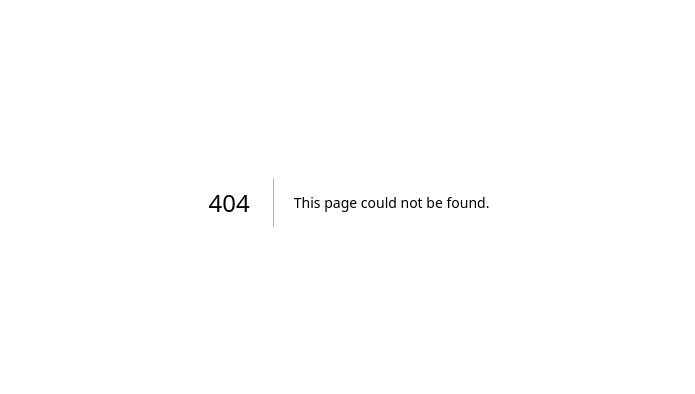
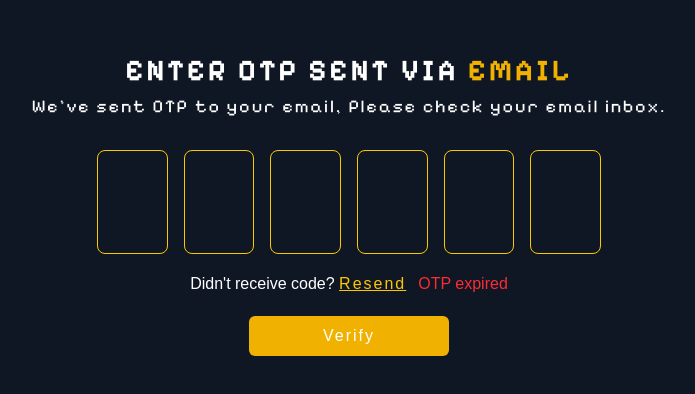
Before and after one commit to Asyrafi0257/chatbot, a Next.js app: page /otp in a window 1280 px wide. Before the commit this address had no page. Shown: the part 198-592 px from the top of the page, without its empty margins (291-986 px from the left). Built offline with nearby package versions, Linux system fonts and the light colour scheme.

Commit message:
fixed: fix the problem OTP expired for user to verify their code OTP

```diff
--- a/app/(backend)/(auth)/api/forgot-password/route.ts
+++ b/app/(backend)/(auth)/api/forgot-password/route.ts
@@ -41,7 +41,7 @@ export async function POST(request:NextRequest){
         email,
     },
     data : {
-        otp,
+        otp : otp,
         otpExpiredAt : expiredOTP,
     }
    });
--- /dev/null
+++ b/app/(backend)/(auth)/api/otp/route.ts
@@ -0,0 +1,52 @@
+import { NextRequest, NextResponse } from "next/server";
+import { prisma } from "@/app/lib/prisma";
+
+export async function GET(request: NextRequest){
+    try{
+        const email = request.nextUrl.searchParams.get("email");
+
+        if(!email){
+            return NextResponse.json({
+                success:false,
+                message: "Email is required!"
+            }, {
+                status:400
+            })
+        }
+
+        //search user inside database
+        const user = await prisma.user.findUnique({
+            where: {
+                email : email
+            },
+            select : {
+                otpExpiredAt:true
+            }
+        });
+
+        //if user tak ada dalam database
+        if(!user){
+            return NextResponse.json({
+                success:false,
+                message: "User not found!"
+            }, {
+                status:404
+            })
+        }
+
+        //yang akan return ke frontend(user)
+        return NextResponse.json({
+            otpExpiredAt : user.otpExpiredAt,
+        }, {
+            status:200
+        });
+    }catch(error){
+        console.log(error);
+        return NextResponse.json({
+            success:false,
+            message: "Server problem, Please try again!"
+        },{
+            status:500
+        })
+    }
+}
--- a/app/(frontend)/(authen)/forgot-password/page.tsx
+++ b/app/(frontend)/(authen)/forgot-password/page.tsx
@@ -2,9 +2,11 @@
 
 import { Mail } from "lucide-react";
 import { useState } from "react";
+import { useRouter } from "next/navigation";
 
 export default function ForgotPassword(){
     const [email, setEmail] = useState("");
+    const router = useRouter();
 
     const handleOTP = async () => {
         if(!email) return alert("Please enter your email");
@@ -27,7 +29,7 @@ export default function ForgotPassword(){
                 return alert(response.message);
             }
 
-            return alert("Please check your email to get OTP code.");
+            return router.push(`/otp?email=${encodeURIComponent(email)}`);
 
         }catch(error){
             console.log(error);
--- /dev/null
+++ b/app/(frontend)/(authen)/otp/layout.tsx
@@ -0,0 +1,16 @@
+import { Metadata } from "next";
+
+export const metadata : Metadata = {
+    title : "OTP",
+    description : "This otp for verified user reset password"
+}
+
+export default function LayoutOTP({children} : Readonly <{
+    children : React.ReactNode
+}>) {
+    return (
+        <div>
+            {children}
+        </div>
+    )
+}
--- /dev/null
+++ b/app/(frontend)/(authen)/otp/page.tsx
@@ -0,0 +1,142 @@
+"use client";
+
+import Link from "next/link";
+import { useEffect, useState } from "react";
+import { useSearchParams } from "next/navigation";
+
+
+export default function OTP(){
+    //typescript type => nilai dibawah ada 2 nilai sahaja either string or null
+    const [otpExpiry, setOtpExpiry] = useState<string | null>(null);
+    const [timeLeft, setTimeLeft] = useState(0);
+
+    //kita nak ambil daripada url
+    const searchParams = useSearchParams();
+    const email = searchParams.get("email");
+
+    //nak buat count down OTP expired
+    useEffect( () => {
+
+        if(!email) {
+            console.log("Email is missing");
+            return;
+        }
+
+        //*kita nak ambil data expiredOTP from database
+        const getOtpExpiry = async () => {
+            const response = await fetch(`/api/otp?email=${encodeURIComponent(email)}`)
+            const dataOtp = await response.json();
+            setOtpExpiry(dataOtp.otpExpiredAt);
+        };
+
+        getOtpExpiry();
+
+    },[email]);
+
+   //nak buat count down
+   useEffect(() => {
+        //if blm dapat expiry
+        if(!otpExpiry){
+            return;
+        }
+
+        const calculateTimeLeft = () => {
+
+            //masa sekarang
+            const now = Date.now();
+
+            //expiry daripada database
+            const expiry =  new Date(otpExpiry).getTime();
+
+            //beza masa
+            const difference = expiry - now;
+
+            //if dh expired
+            if(difference <= 0){
+                setTimeLeft(0);
+                return;
+            }
+
+            //miliseconds
+            setTimeLeft(
+                Math.ceil(difference / 1000)
+            );
+        };
+
+        //calculate terus
+        calculateTimeLeft()
+
+        //update each 1 seconds
+        const interval = setInterval( calculateTimeLeft, 100);
+
+        //stop interval when component unmount
+        return () => {
+            clearInterval(interval);
+        }
+   }, [otpExpiry]);
+
+    const minutes = Math.floor(timeLeft / 60);
+
+    const seconds = timeLeft % 60;
+
+    return (
+        <div className="flex flex-col h-screen justify-center items-center bg-[#0F1724]">
+            <h2 className="text-white text-[30px] font-bold font-pixel tracking-[3px] uppercase">Enter OTP sent via <span className="text-yellow-500">Email</span> </h2>
+            <p className="text-white tracking-[2px] font-pixel text-[18px]">We've sent OTP to your email, Please check your email inbox.</p>
+
+            <div className="mt-8 w-[500px] grid grid-cols-6 gap-5">
+                <div className="outline otline-1 outline-offset-1 outline-yellow-400 focus-within:outline-2 focus-within:outline-offset-2 focus-within:outline-yellow-500 h-[100px] w-[100px] flex flex-row justify-center items-center w-full rounded-md">
+                    <input type="text" pattern="[0-9]*" maxLength={1} className="text-white h-full w-full border-none outline-none p-2 text-[40px] text-center" />
+                </div>
+
+                <div className="outline otline-1 outline-offset-1 outline-yellow-400 focus-within:outline-2 focus-within:outline-offset-2 focus-within:outline-yellow-500 h-[100px] w-[100px] flex flex-row justify-center items-center w-full rounded-md">
+                    <input type="text" pattern="[0-9]*" maxLength={1} className="text-white h-full w-full border-none outline-none p-2 text-[40px] text-center" />
+                </div>
+
+                <div className="outline otline-1 outline-offset-1 outline-yellow-400 focus-within:outline-2 focus-within:outline-offset-2 focus-within:outline-yellow-500 h-[100px] w-[100px] flex flex-row justify-center items-center w-full rounded-md">
+                    <input type="text" pattern="[0-9]*" maxLength={1} className="text-white h-full w-full border-none outline-none p-2 text-[40px] text-center" />
+                </div>
+
+                <div className="outline otline-1 outline-offset-1 outline-yellow-400 focus-within:outline-2 focus-within:outline-offset-2 focus-within:outline-yellow-500 h-[100px] w-[100px] flex flex-row justify-center items-center w-full rounded-md">
+                    <input type="text" pattern="[0-9]*" maxLength={1} className="text-white h-full w-full border-none outline-none p-2 text-[40px] text-center" />
+                </div>
+
+                <div className="outline otline-1 outline-offset-1 outline-yellow-400 focus-within:outline-2 focus-within:outline-offset-2 focus-within:outline-yellow-500 h-[100px] w-[100px] flex flex-row justify-center items-center w-full rounded-md">
+                    <input type="text" pattern="[0-9]*" maxLength={1} className="text-white h-full w-full border-none outline-none p-2 text-[40px] text-center" />
+                </div>
+
+               <div className="outline otline-1 outline-offset-1 outline-yellow-400 focus-within:outline-2 focus-within:outline-offset-2 focus-within:outline-yellow-500 h-[100px] w-[100px] flex flex-row justify-center items-center w-full rounded-md">
+                    <input type="text" pattern="[0-9]*" maxLength={1} className="text-white h-full w-full border-none outline-none p-2 text-[40px] text-center" />
+                </div>
+            </div>
+
+            <div className="flex flex-row w-full justify-center items-center mt-5">
+                <p className="text-white">Didn't receive code? <span className="underline tracking-[2px] text-yellow-400 cursor-pointer">Resend</span> </p>
+                <div className="ml-3">
+                    {timeLeft > 0 ? (
+                        <p className="text-white">
+                            - OTP expires in{" "}
+                            <span className="text-yellow-400">
+                            {minutes}:
+                            {seconds
+                            .toString()
+                            .padStart(
+                                2,
+                                "0"
+                            )}
+                            </span>
+                        </p>
+                    ) : (
+                        <p className="text-red-500">
+                        OTP expired
+                        </p>
+                    )}
+                    </div>
+            </div>
+
+            <div className="flex flex-row w-full justify-center mt-5">
+                <button className="w-[200px] h-[40px] p-2 bg-yellow-500 rounded-md text-white tracking-[2px] cursor-pointer">Verify</button>
+            </div>
+        </div>
+    )
+}
```
